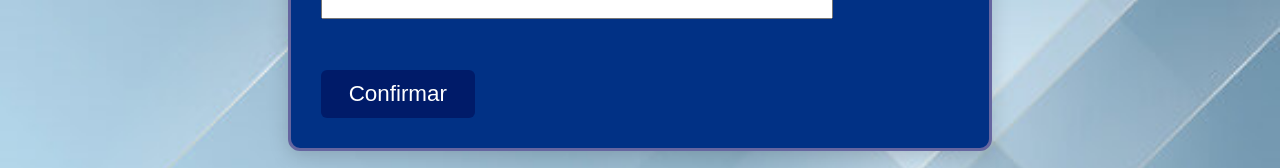
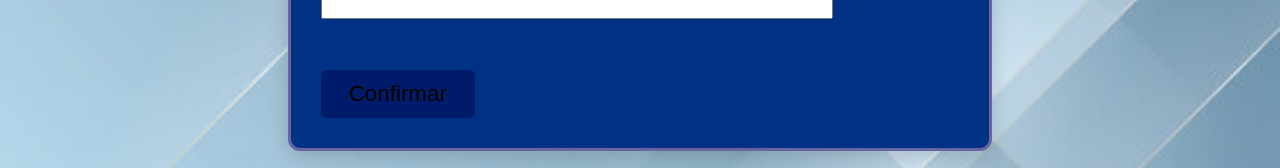
Before and after one commit to GlaucoFleuryCM/Web_projeto, a React (Create React App) app: page /login in a window 1280 px wide. Shown: the part 481-649 px from the top of the page. Built offline with nearby package versions, Linux system fonts and the light colour scheme.

Commit message:
Added README.md; fixed a few things; all done, hopefully

```diff
--- a/src/App.js
+++ b/src/App.js
@@ -15,7 +15,7 @@ import {
 import Saida from "./pages/Saida/RegSaida";
 import Veiculos from "./pages/Veiculos";
 import LoginPage from "./login_page/LoginPage";
-import { useLocation } from "react-router-dom";
+import { useLocation, Navigate } from "react-router-dom";
 import Gerenciar from "./pages/Gerenciar/Gerenciar";
 
 import logo from "./assets/logo.png";
@@ -50,18 +50,23 @@ const MainContent = styled.div`
 `;
 
 // wrapper: React needs to return only one component
-const AppContent = ({ sidebarOpen, setSidebarOpen }) => {
-    const location = useLocation()
-    if (location.pathname == "/login"){
+const AppContent = ({ sidebarOpen, setSidebarOpen, isLoggedIn, setIsLoggedIn }) => {
     return (
         <Routes>
-                    <Route path="/login" element={<LoginPage />} />
-                </Routes>
-                );
-    }else{
-        return (
+            <Route
+                path="/login"
+                element={
+                    isLoggedIn
+                        ? <Navigate to="/veiculos" />
+                        : <LoginPage setIsLoggedIn={setIsLoggedIn} />
+                }
+            />
+            <Route
+                path="/*"
+                element={
+                    isLoggedIn ? (
                         <>
-                <Topbar/>
+                            <Topbar setIsLoggedIn={setIsLoggedIn} />
                             <Sidebar
                                 sidebarOpen={sidebarOpen}
                                 setSidebarOpen={setSidebarOpen}
@@ -69,7 +74,6 @@ const AppContent = ({ sidebarOpen, setSidebarOpen }) => {
 
                             <MainContent sidebarOpen={sidebarOpen}>
                                 <Routes>
-                        <Route path="/login" element={<LoginPage />} />
                                     <Route path="/logs/recente" element={<LogRecente />} />
                                     <Route path="/logs/geral" element={<LogGeral />} />
                                     <Route path="/saida" element={<Saida />} />
@@ -78,18 +82,26 @@ const AppContent = ({ sidebarOpen, setSidebarOpen }) => {
                                 </Routes>
                             </MainContent>
                         </>
+                    ) : (
+                        <Navigate to="/login" />
+                    )
+                }
+            />
+        </Routes>
     );
-    }
-}
+};
 
 function App() {
     const [sidebarOpen, setSidebarOpen] = useState(false);
+    const [isLoggedIn, setIsLoggedIn] = useState(false);
 
     return (
         <Router>
             <AppContent
                 sidebarOpen={sidebarOpen}
                 setSidebarOpen={setSidebarOpen}
+                isLoggedIn={isLoggedIn}
+                setIsLoggedIn={setIsLoggedIn}
             />
         </Router>
     );
--- a/src/components/Topbar.js
+++ b/src/components/Topbar.js
@@ -20,12 +20,15 @@ const Top = styled.div`
     z-index: 10;
 `;
 
-const Topbar = () => {
+const Topbar = ({ setIsLoggedIn}) => {
     return (
         <Top>
             <Link to="/login">
-                <figure>
-                    <FaDoorOpen fontSize={"40px"} color="white"  path="/login"/>
+                <figure
+                    onClick={() => setIsLoggedIn(false)}
+                    style={{ cursor: "pointer" }}
+                >
+                    <FaDoorOpen fontSize={"40px"} color="white" />
                 </figure>
             </Link>
             <h1 style={{ color: "white", fontSize: "2rem", fontWeight: "bold", paddingLeft: "40px"}}>
--- a/src/login_page/LoginPage.jsx
+++ b/src/login_page/LoginPage.jsx
@@ -5,7 +5,7 @@ import { CiNoWaitingSign } from "react-icons/ci";
 import { useNavigate } from "react-router-dom";
 import "./LoginPage.css";
 
-const LoginPage = () => {
+const LoginPage = ({setIsLoggedIn}) => {
     const navigate = useNavigate();
 
     const [username, setUsername] = useState("");
@@ -33,7 +33,7 @@ const LoginPage = () => {
         }
 
         // sucesso em validacao (s/erro)
-        setError("");
+        setIsLoggedIn(true);
         navigate("/");
     };
 
--- a/src/pages/Gerenciar/Gerenciar.css
+++ b/src/pages/Gerenciar/Gerenciar.css
@@ -95,3 +95,7 @@
 .delete-btn:hover {
     color: #ff0000;
 }
+
+button {
+    color: black;
+}
```
Also changed, not shown: 1 other file (tests, documents, lock files or other folders). Lines whose indentation alone changed are shown as unchanged.
